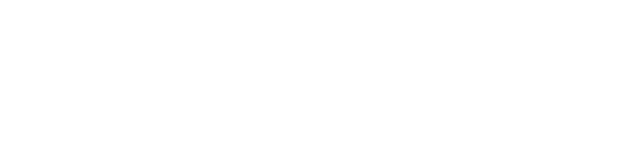
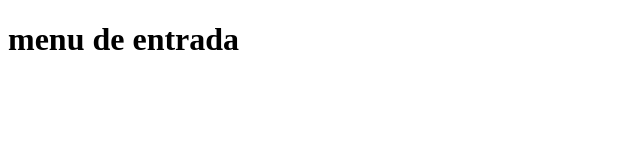
Before and after one commit to Crist-Lou/Taller, a plain HTML site: page index.html in a window 1280 px wide. Shown: the whole page, without its empty margins (0-640 px from the left). Drawn offline with Linux system fonts and the light colour scheme.

Commit message:
version 2

```diff
--- a/index.html
+++ b/index.html
@@ -6,6 +6,6 @@
     <title>Menu</title>
 </head>
 <body>
-
+    <h1>menu de entrada</h1>
 </body>
 </html>
```
